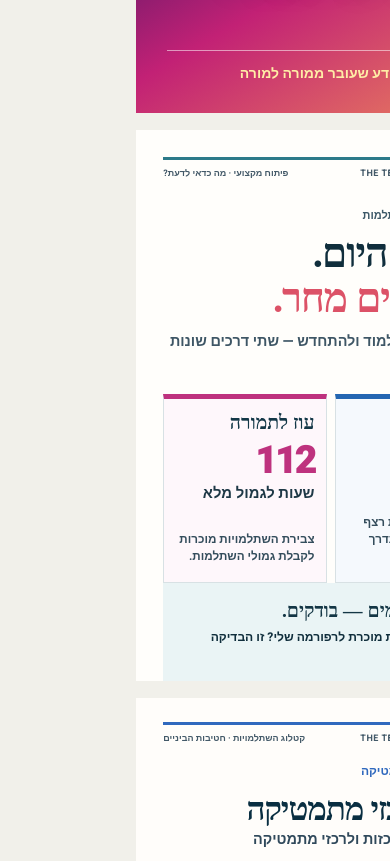
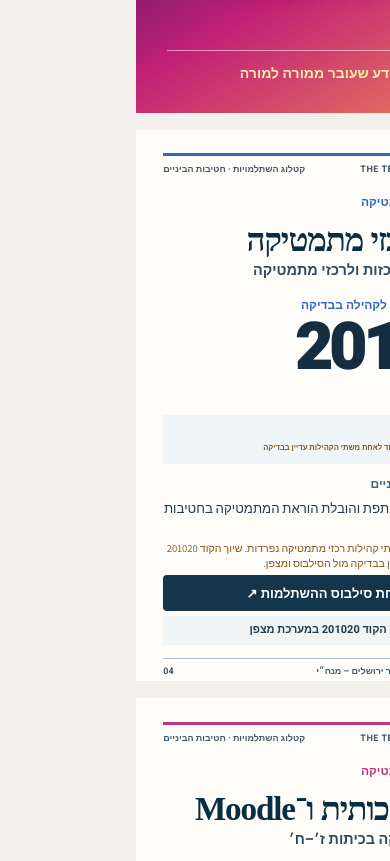
Before and after one commit to yanivmizrachiy/Slkum8, a plain HTML site: page index.html in a window 390 px wide. Shown: the part 1640-2501 px from the top of the page. Drawn offline with Linux system fonts and the light colour scheme; a web font is replaced by a local one.

Commit message:
revert: remove off-topic salary-reform page from journal

```diff
--- a/index.html
+++ b/index.html
@@ -209,44 +209,6 @@ main{padding:34px 18px 66px;display:grid;justify-items:center;gap:36px}.folio{wi
 @media print{.event-sheet{width:210mm!important;height:297mm!important;min-height:297mm!important;aspect-ratio:auto!important}.event-sheet h2{font-size:59px}.event-timeline li{font-size:15px}.start-date strong{font-size:28px}}
 
 
-/* EDITORIAL EXPLAINER — concise, legible, warm neutral A4 page */
-.growth-sheet{background:#fffefb;color:#102e3c;display:flex;flex-direction:column;gap:0;padding:7% 8%;--growthBlue:#2466b2;--growthPink:#be327e}
-.growth-sheet .growth-eyebrow{margin:10% 0 2%;color:#3c5867;font:800 clamp(13px,1.65vw,17px) Heebo,sans-serif}
-.growth-sheet h2{font:900 clamp(46px,7.7vw,78px)/1.11 'Frank Ruhl Libre',serif;letter-spacing:-.03em;margin:0 0 3%}
-.growth-sheet h2 em{font-style:normal;color:#dc5267}
-.growth-intro{font:700 clamp(16px,2.15vw,22px)/1.45 Heebo,sans-serif;color:#3e5665;margin:0 0 6%}
-.growth-compare{display:grid;grid-template-columns:1fr 1fr;gap:17px;direction:rtl}
-.growth-card{border:1px solid #d8e1e4;border-top:7px solid var(--growthBlue);background:#f5f9fd;display:flex;flex-direction:column;padding:7% 8% 8%;min-height:235px}
-.growth-card.oz{--growthBlue:var(--growthPink);background:#fef7fb}
-.growth-card h3{font:900 clamp(22px,3.2vw,33px) 'Frank Ruhl Libre',serif;margin:0 0 5%;color:#133747}
-.growth-card .growth-number{font:900 clamp(49px,8.4vw,84px)/1 Heebo,sans-serif;letter-spacing:-.075em;color:var(--growthBlue)}
-.growth-card .growth-unit{font:800 clamp(16px,2.2vw,21px) Heebo,sans-serif;color:#1e3846;margin:2% 0 8%}
-.growth-card p{font:650 clamp(13px,1.95vw,19px)/1.44 Heebo,sans-serif;color:#344d5c;margin:auto 0 0}
-.growth-bottom{margin-top:auto;padding:5% 5.4%;background:#eaf4f5;border-inline-start:6px solid #21a6a5}
-.growth-bottom strong{display:block;font:900 clamp(21px,3.2vw,31px) 'Frank Ruhl Libre',serif;margin:0 0 1%;color:#143645}
-.growth-bottom span{font:700 clamp(13px,1.8vw,17px)/1.43 Heebo,sans-serif}
-.growth-source{margin:3% 0 0;color:#55707a;font:600 clamp(10px,1.2vw,12px) Assistant,sans-serif}
-.growth-source a{color:#205e91;text-underline-offset:3px}
-.growth-sheet .catalog-footer{margin-top:5%}
-@media(max-width:620px){
- .growth-sheet{padding:7% 7%}
- .growth-sheet .growth-eyebrow{font-size:11px;margin-top:8%}
- .growth-sheet h2{font-size:clamp(39px,10.5vw,55px)}
- .growth-intro{font-size:clamp(13px,3.7vw,17px);margin-bottom:6%}
- .growth-compare{gap:8px}
- .growth-card{min-height:0;padding:8% 7% 10%;border-top-width:5px}
- .growth-card h3{font-size:clamp(18px,5vw,24px)}
- .growth-card .growth-number{font-size:clamp(38px,10vw,56px)}
- .growth-card .growth-unit{font-size:clamp(12px,3.8vw,16px)}
- .growth-card p{font-size:clamp(11px,3vw,14px)}
- .growth-bottom{padding:5%}
- .growth-bottom strong{font-size:clamp(18px,5vw,23px)}
- .growth-bottom span{font-size:clamp(11px,3.1vw,14px)}
- .growth-source{font-size:9px}
-}
-@media(max-width:350px){.growth-card{padding:7% 5%}.growth-card h3{font-size:17px}.growth-card .growth-number{font-size:35px}.growth-card p{font-size:10px}}
-@media print{.growth-sheet{width:210mm!important;height:297mm!important}.growth-sheet h2{font-size:69px}.growth-card{min-height:230px}}
-
 </style>
 </head>
 <body>
@@ -276,19 +238,7 @@ main{padding:34px 18px 66px;display:grid;justify-items:center;gap:36px}.folio{wi
 <blockquote>״רק כשלומדים ביחד באמת<br>שוברים תקרת זכוכית״</blockquote>
 <div class="editorial-foot">למידת עמיתים · ידע שעובר ממורה למורה</div></section>
 
-<section class="folio growth-sheet" id="professional-growth" aria-label="למה השתלמות חשובה? אופק חדש ועוז לתמורה">
-<div class="catalog-head" style="--accent:#2c7a89"><span>THE TEACHERS JOURNAL / 08</span><span>פיתוח מקצועי · מה כדאי לדעת?</span></div>
-<p class="growth-eyebrow">הרבה מעבר לעוד השתלמות</p>
-<h2>לומדים היום.<br><em>מתקדמים מחר.</em></h2>
-<p class="growth-intro">אותה הזדמנות ללמוד ולהתחדש — שתי דרכים שונות להתקדם בשכר.</p>
-<div class="growth-compare">
-  <div class="growth-card"><h3>אופק חדש</h3><strong class="growth-number">30</strong><span class="growth-unit">שעות בשנה</span><p>בדרך כלל, לשמירת רצף הפיתוח המקצועי בדרך לקידום בדרגה.</p></div>
-  <div class="growth-card oz"><h3>עוז לתמורה</h3><strong class="growth-number">112</strong><span class="growth-unit">שעות לגמול מלא</span><p>צבירת השתלמויות מוכרות לקבלת גמולי השתלמות.</p></div>
-</div>
-<div class="growth-bottom"><strong>לפני שנרשמים — בודקים.</strong><span>האם ההשתלמות מוכרת לרפורמה שלי? זו הבדיקה שמשנה הכול.</span></div>
-<p class="growth-source">היקפים וכללים כפופים למסלול האישי ולחריגים. מקורות: <a href="https://poh.education.gov.il/administrative/salary-agreements/new-ofek/new-ofek-degree/" target="_blank" rel="noopener noreferrer">אופק חדש ↗</a> · <a href="https://poh.education.gov.il/administrative/salary-agreements/oz-letmura/oz-litmura-reform/" target="_blank" rel="noopener noreferrer">עוז לתמורה ↗</a></p>
-<div class="catalog-footer"><span>הדרכה במתמטיקה · מחוז ירושלים והעיר ירושלים – מנח״י</span><span>פיתוח מקצועי</span></div>
-</section>
+
 <section class="folio catalog-sheet" id="course-201020" style="--accent:#3069be" aria-label="השתלמות קהילת רכזי מתמטיקה">
 <div class="catalog-head"><span>THE TEACHERS JOURNAL / 08</span><span>קטלוג השתלמויות · חטיבות הביניים</span></div>
 <div class="catalog-type">פיתוח מקצועי במתמטיקה</div>
```
